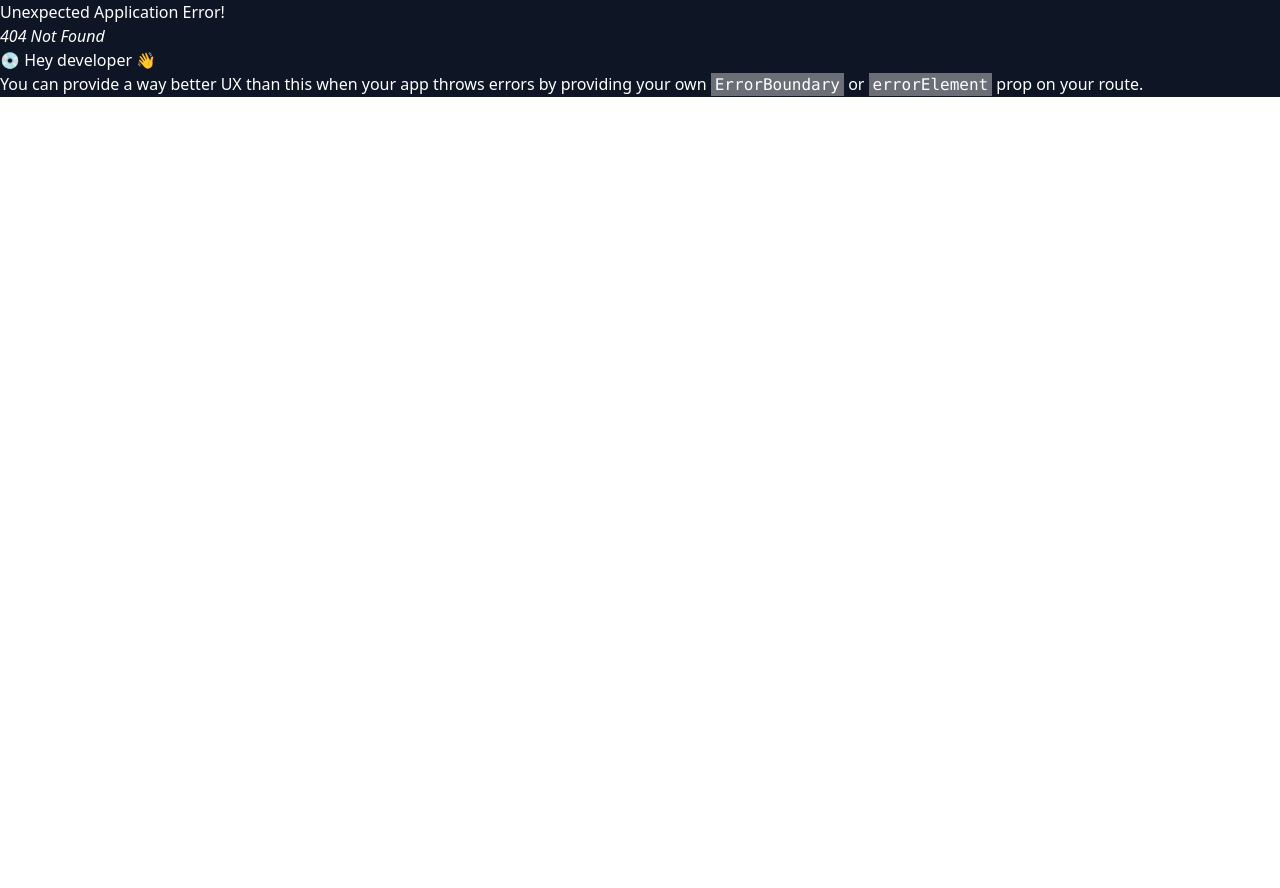
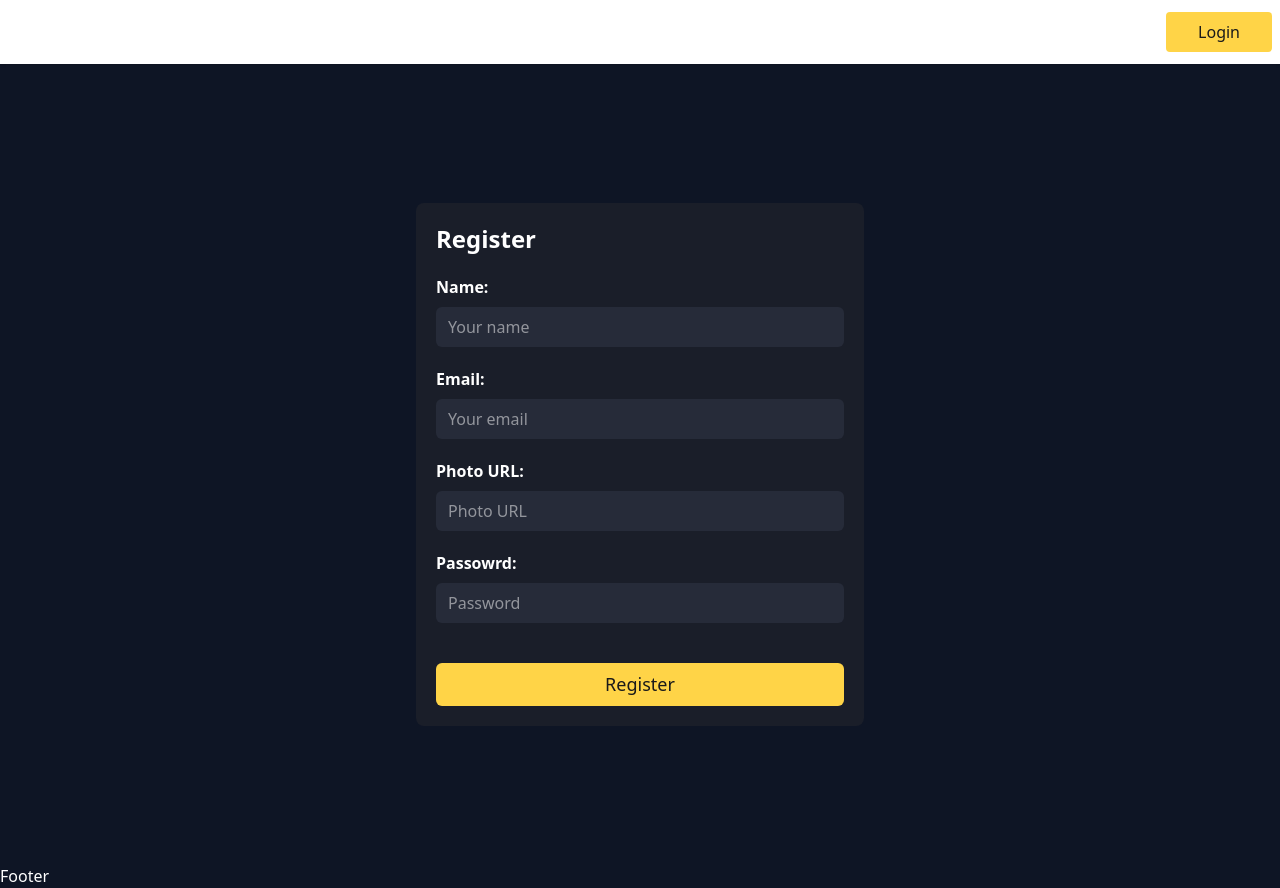
Before and after one commit to Nafiuls/assignment-10-client, a React (Vite) app: page /register in a window 1280 px wide. Before the commit this address had no page. Before the commit the page ends 800 px from the top, so only its background shows below. Built offline with nearby package versions, Linux system fonts and the light colour scheme.

Commit message:
register page front end done

```diff
--- a/src/components/Navbar.jsx
+++ b/src/components/Navbar.jsx
@@ -10,29 +10,29 @@ const Navbar = () => {
     { path: "/watchlist", name: "watchlist" },
   ];
   return (
-    <div class="navbar bg-base-100 shadow-sm">
-      <div class="navbar-start">
-        <div class="dropdown">
-          <div tabindex="0" role="button" class="btn btn-ghost lg:hidden">
+    <div className="navbar bg-base-100 shadow-sm">
+      <div className="navbar-start">
+        <div className="dropdown">
+          <div tabIndex="0" role="button" className="btn btn-ghost lg:hidden">
             <svg
               xmlns="http://www.w3.org/2000/svg"
-              class="h-5 w-5"
+              className="h-5 w-5"
               fill="none"
               viewBox="0 0 24 24"
               stroke="currentColor"
             >
               {" "}
               <path
-                stroke-linecap="round"
-                stroke-linejoin="round"
-                stroke-width="2"
+                strokeLinecap="round"
+                strokeLinejoin="round"
+                strokeWidth="2"
                 d="M4 6h16M4 12h8m-8 6h16"
               />{" "}
             </svg>
           </div>
           <ul
-            tabindex="0"
-            class="menu menu-sm dropdown-content bg-base-100 rounded-box z-1 mt-3 w-52 p-2 shadow"
+            tabIndex="0"
+            className="menu menu-sm dropdown-content bg-base-100 rounded-box z-1 mt-3 w-52 p-2 shadow"
           >
             {routes.map((item) => (
               <NavLink
@@ -47,10 +47,10 @@ const Navbar = () => {
             ))}
           </ul>
         </div>
-        <a class="btn btn-ghost text-xl">PlayVibe</a>
+        <a className="btn btn-ghost text-xl">PlayVibe</a>
       </div>
-      <div class="navbar-center hidden lg:flex">
-        <ul class="menu flex items-center flex-row gap-5 font-medium capitalize">
+      <div className="navbar-center hidden lg:flex">
+        <ul className="menu flex items-center flex-row gap-5 font-medium capitalize">
           {routes.map((item) => (
             <NavLink
               className={
@@ -64,7 +64,7 @@ const Navbar = () => {
           ))}
         </ul>
       </div>
-      <div class="navbar-end">
+      <div className="navbar-end">
         <button className="bg-[#ffd447] text-[#1A1A1A] px-8 rounded-sm cursor-pointer hover:bg-[#E6BD3F] py-2 font-medium">
           Login
         </button>
--- /dev/null
+++ b/src/pages/Register/Register.jsx
@@ -0,0 +1,76 @@
+import React, { useState } from "react";
+
+const Register = () => {
+  const [error, setError] = useState("");
+  const handleSubmit = (e) => {
+    e.preventDefault();
+    const form = e.target;
+    const name = form.name.value;
+    const email = form.email.value;
+    const image = form.image.value;
+    const password = form.password.value;
+    if (password.length < 6) {
+      return setError("Password Must Have 6 characters");
+    }
+    if (!/[A-Z]/.test(password)) {
+      return setError("Password must have at least one uppercase letter");
+    }
+    if (!/[a-b]/.test(password)) {
+      return setError("Password Must Have One Lowercase Letter");
+    }
+    setError("");
+    console.log(name, email, image, password);
+  };
+  return (
+    <div className="flex h-screen flex-col items-center justify-center">
+      <form
+        onSubmit={handleSubmit}
+        className="w-full flex flex-col gap-5 rounded-lg lg:w-md  bg-[#1A1E29] p-5"
+      >
+        <h1 className="text-2xl font-bold">Register</h1>
+        <div className="w-full">
+          <p className="mb-2 font-semibold">Name:</p>
+          <input
+            className="outline-none w-full py-2 px-3 rounded-md bg-[#262B39] text-white "
+            type="text"
+            name="name"
+            placeholder="Your name"
+          />
+        </div>
+        <div className="w-full">
+          <p className="mb-2 font-semibold">Email:</p>
+          <input
+            className="outline-none w-full py-2 px-3 rounded-md bg-[#262B39] text-white "
+            type="email"
+            name="email"
+            placeholder="Your email"
+          />
+        </div>
+        <div className="w-full">
+          <p className="mb-2 font-semibold">Photo URL:</p>
+          <input
+            className="outline-none w-full py-2 px-3 rounded-md bg-[#262B39] text-white "
+            type="text"
+            name="image"
+            placeholder="Photo URL"
+          />
+        </div>
+        <div className="w-full">
+          <p className="mb-2 font-semibold">Passowrd:</p>
+          <input
+            className="outline-none w-full py-2 px-3 rounded-md bg-[#262B39] text-white "
+            type="password"
+            name="password"
+            placeholder="Password"
+          />
+        </div>
+        <p className="text-center text-[#ffd447] text-lg">{error}</p>
+        <button className=" btc font-medium textarea-lg py-2 rounded-md cursor-pointer">
+          Register
+        </button>
+      </form>
+    </div>
+  );
+};
+
+export default Register;
--- a/src/routes/router.jsx
+++ b/src/routes/router.jsx
@@ -5,6 +5,7 @@ import AllReviews from "../pages/reviews/AllReviews";
 import AddReview from "../pages/AddReview/AddReview";
 import MyReviews from "../pages/MyReviews/MyReviews";
 import Watchlist from "../pages/Watchlist/Watchlist";
+import Register from "../pages/Register/Register";
 
 const router = createBrowserRouter([
   {
@@ -31,6 +32,10 @@ const router = createBrowserRouter([
         path: "/watchlist",
         element: <Watchlist />,
       },
+      {
+        path: "/register",
+        element: <Register />,
+      },
     ],
   },
 ]);
```
